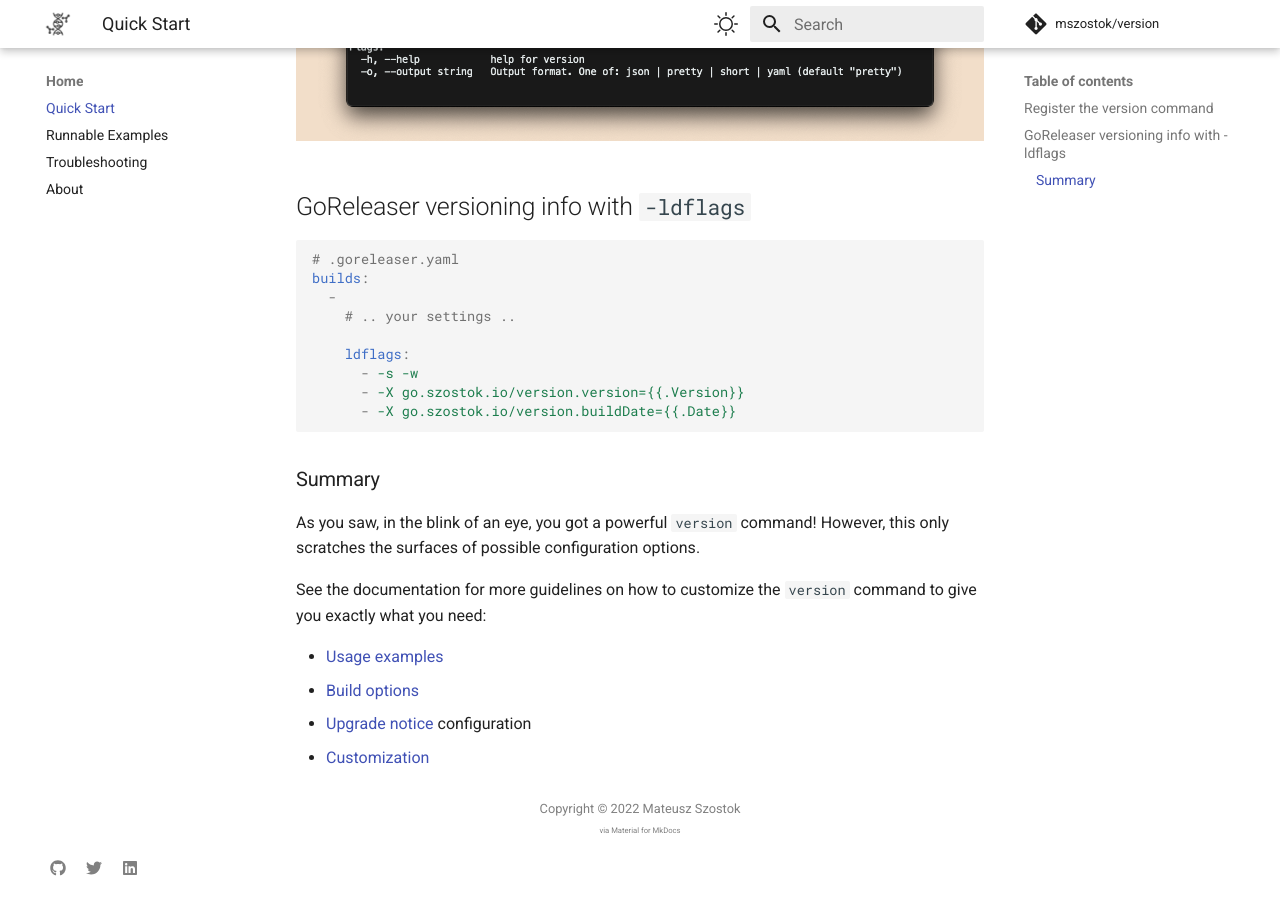
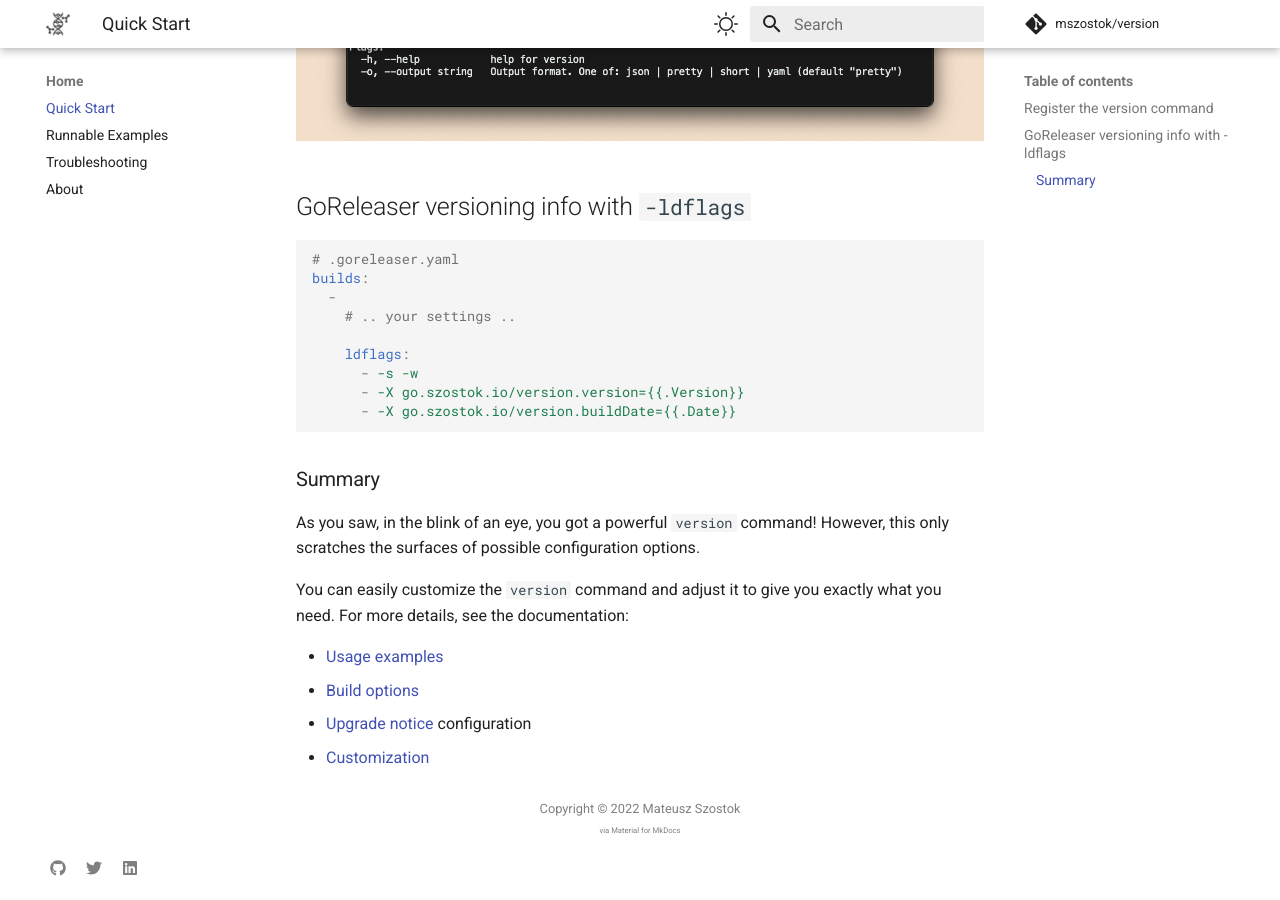
Before and after one commit to mszostok/version, an MkDocs documentation site: the page built from docs/quick-start.md, in a window 1280 px wide and 900 px high, scrolled down 1640 px. Built offline with MkDocs 1.6.1 and Material for MkDocs 9.7.7, drawn with Linux system fonts in a browser that asks for light colours; comment, search, counter and statistics services are not loaded.

Commit message:
Review quick-start.md, v2

```diff
--- a/docs/quick-start.md
+++ b/docs/quick-start.md
@@ -63,7 +63,8 @@ builds:
 
 As you saw, in the blink of an eye, you got a powerful `version` command! However, this only scratches the surfaces of possible configuration options.
 
-See the documentation for more guidelines on how to customize the `version` command to give you exactly what you need:
+You can easily customize the `version` command and adjust it to give you exactly what you need.
+For more details, see the documentation:
 
 - [Usage examples](../get-started/usage)
 - [Build options](../get-started/build-ldflags)
```
